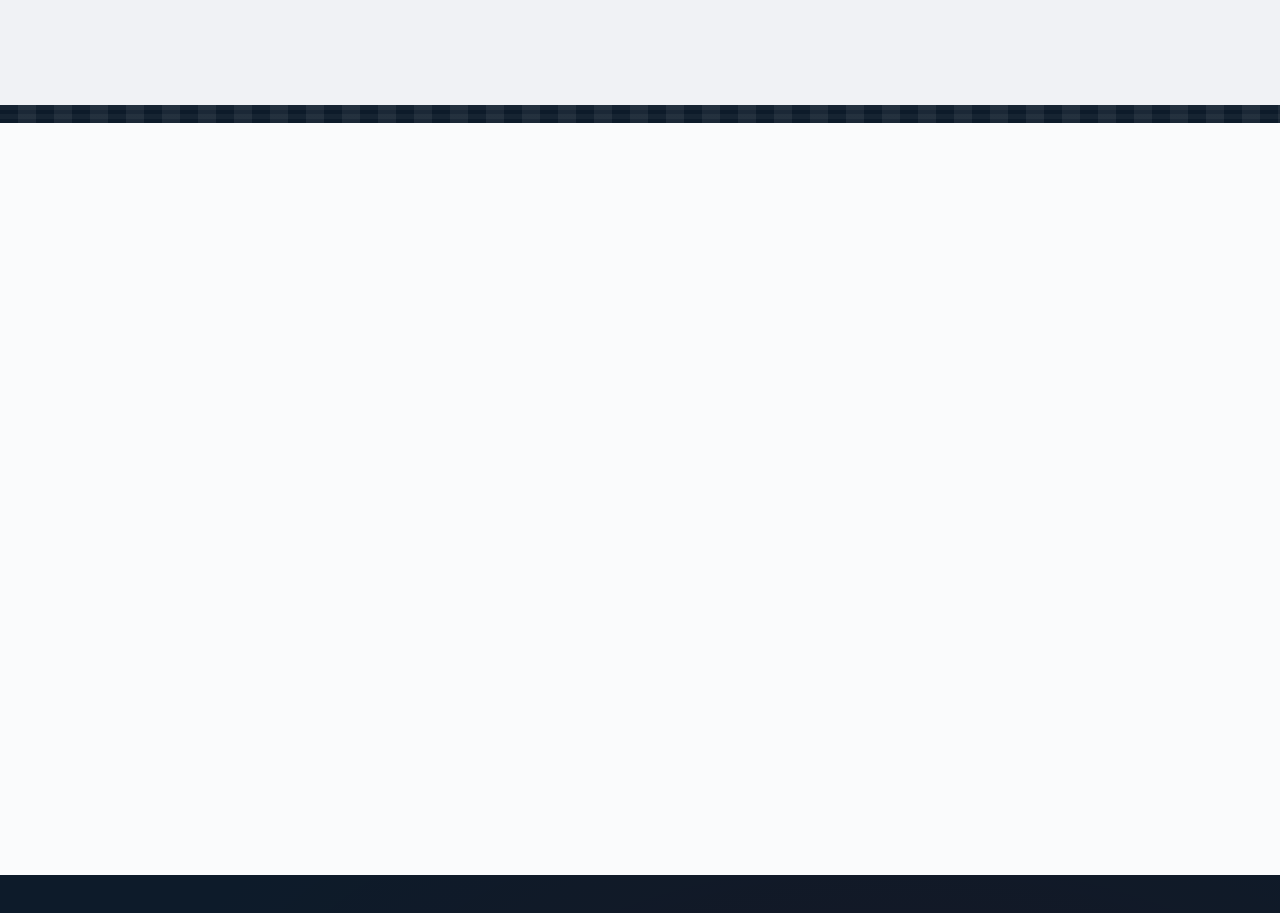
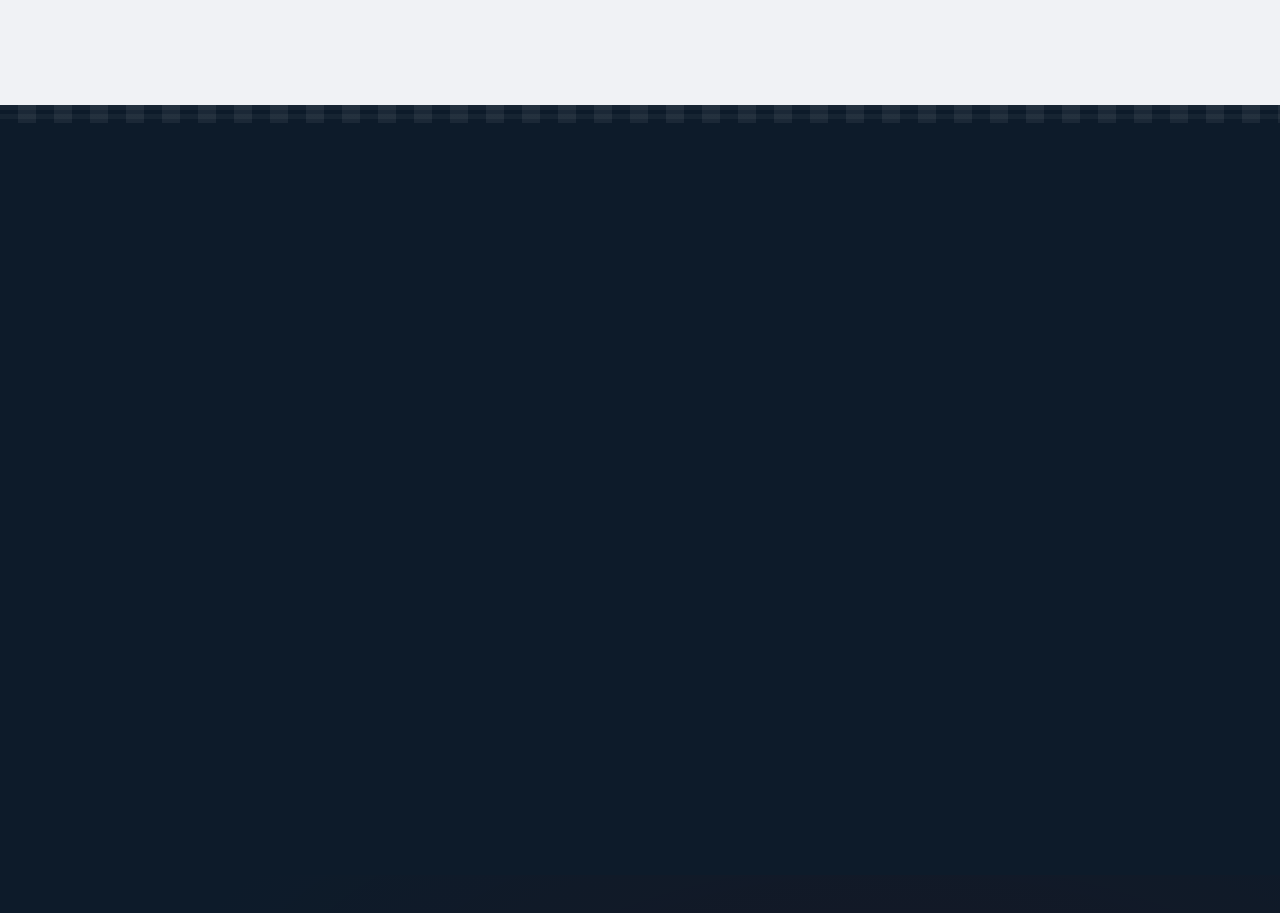
Before and after one commit to OfficialAeopic/kubinautomotiveweb, a website: page site/index.html in a window 1280 px wide. Shown: the part 2980-3893 px from the top of the page. Drawn offline with nearby package versions, Linux system fonts and the light colour scheme.

Commit message:
kubin: fix white bar on homepage - add section--dark to about-on-home block so it has navy bg matching surrounding sections

```diff
--- a/site/index.html
+++ b/site/index.html
@@ -519,7 +519,7 @@
     <div class="tread-divider" aria-hidden="true"></div>
 
     <!-- ==================== ABOUT SPLIT ==================== -->
-    <section class="section" aria-labelledby="about-home-heading">
+    <section class="section section--dark" aria-labelledby="about-home-heading">
       <div class="container">
         <div class="split-section">
           <div class="split-image" data-reveal="left">
```
